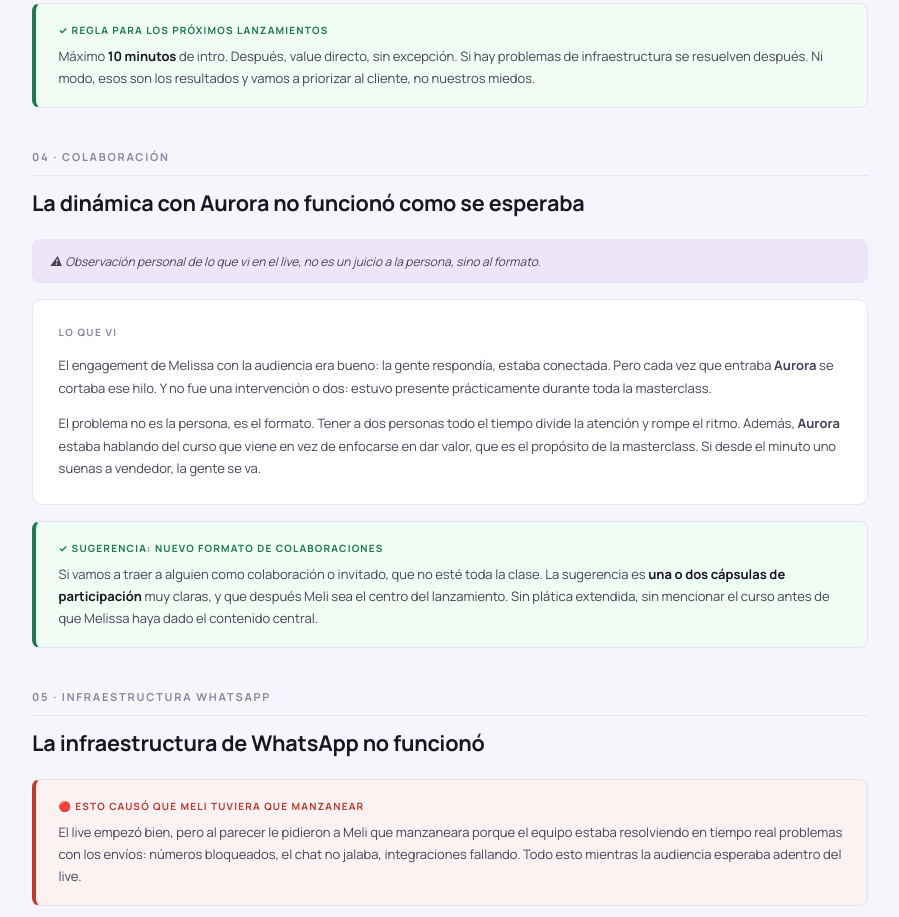
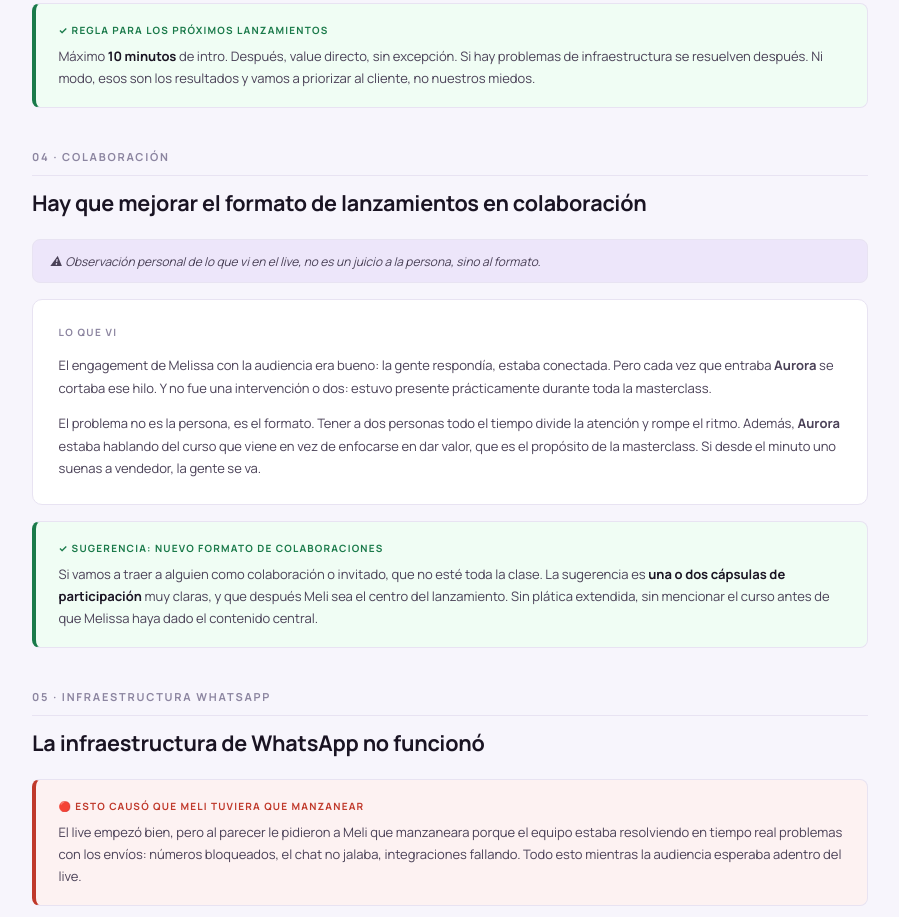
Before and after one commit to lmariogarcia3/mcm-lanzamiento, a plain HTML site: page index.html in a window 1280 px wide. Shown: the part 2200-3117 px from the top of the page, without its empty margins (190-1089 px from the left). Drawn offline with Linux system fonts and the light colour scheme.

Commit message:
Update collaboration section title to focus on improvement

```diff
--- a/index.html
+++ b/index.html
@@ -272,7 +272,7 @@ footer strong { color: var(--purple); }
   <!-- 04 COLABORACION -->
   <section class="anim">
     <div class="sec-label">04 · Colaboración</div>
-    <div class="sec-title">La dinámica con <strong>Aurora</strong> no funcionó como se esperaba</div>
+    <div class="sec-title">Hay que mejorar el formato de lanzamientos en colaboración</div>
     <div class="opinion">⚠ Observación personal de lo que vi en el live, no es un juicio a la persona, sino al formato.</div>
     <div class="card">
       <div class="card-hd">Lo que vi</div>
```
